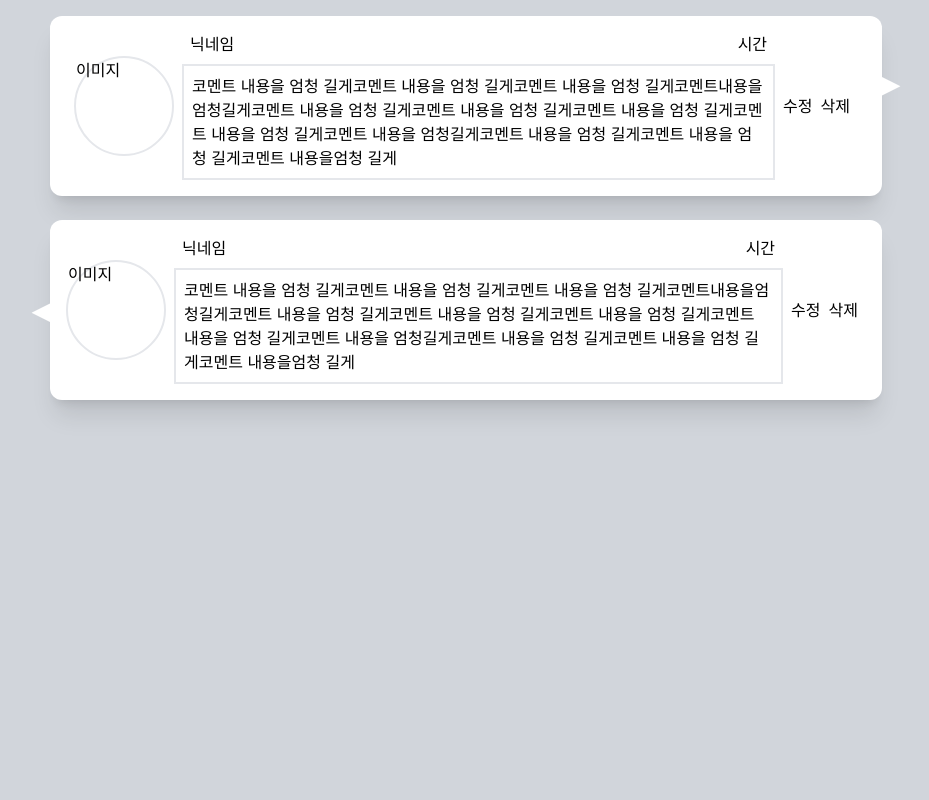
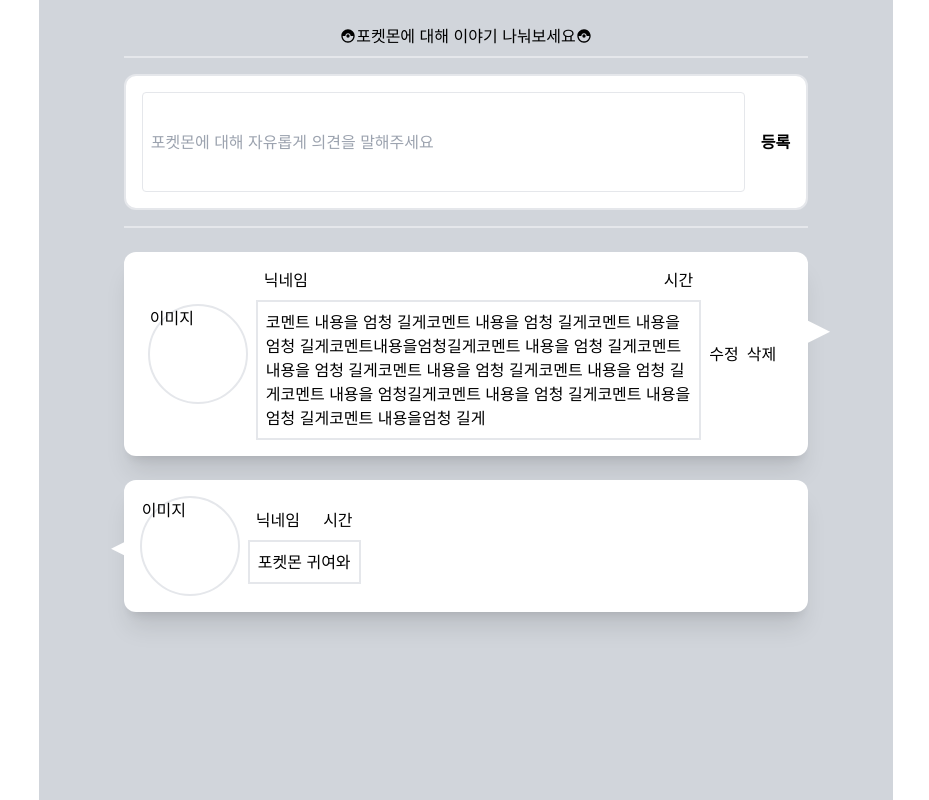
Before and after one commit to yeonisii/pokemonPlus, a Next.js app: page /detail in a window 1280 px wide. Shown: the whole page, without its empty margins (174-1103 px from the left). Built offline with nearby package versions, Linux system fonts and the light colour scheme.

Commit message:
[style] : mockup done

```diff
--- a/package.json
+++ b/package.json
@@ -15,6 +15,7 @@
     "next": "14.2.4",
     "react": "^18",
     "react-dom": "^18",
+    "react-icons": "^5.2.1",
     "react-spinners": "^0.14.1"
   },
   "devDependencies": {
--- /dev/null
+++ b/src/app/detail/_components/PokemonDetailCommentForm.tsx
@@ -0,0 +1,40 @@
+import React from "react";
+import { MdOutlineCatchingPokemon } from "react-icons/md";
+
+const PokemonDetailCommentForm = () => {
+  return (
+    <div className="flex justify-center flex-col items-center">
+      <h1 className="flex border-b-2 w-5/6 justify-center p-2">
+        <MdOutlineCatchingPokemon className="mt-1" />
+        포켓몬에 대해 이야기 나눠보세요{" "}
+        <MdOutlineCatchingPokemon className="mt-1" />
+      </h1>
+      <div className="flex justify-center p-4 m-4 border-2 w-5/6 rounded-xl bg-white">
+        <form className="flex gap-4 w-full">
+          <input
+            type="text"
+            id="comment"
+            placeholder="포켓몬에 대해 자유롭게 의견을 말해주세요"
+            className="flex-grow min-w-0 p-2 border rounded h-[100px]"
+          />
+          <button className="whitespace-nowrap font-bold">등록</button>
+        </form>
+        {/* TODO: 로그인 안 되어있으면  + Link 달기 */}
+        {/* <div className="relative w-full bg-white">
+            <input
+              type="text"
+              className="w-full p-2 border rounded opacity-0 h-[100px]"
+              disabled
+            />
+            <div className="absolute inset-0 flex items-center pl-2 text-gray-400 pointer-events-none">
+              댓글을 작성하려면
+              <span className="underline decoration-1 ml-1">로그인 </span>
+              해주세요
+            </div>
+          </div> */}
+      </div>
+    </div>
+  );
+};
+
+export default PokemonDetailCommentForm;
--- a/src/app/detail/_components/PokemonDetailComment.tsx
+++ b/src/app/detail/_components/PokemonDetailCommentItem.tsx
@@ -1,10 +1,10 @@
 import { Bruno_Ace } from "next/font/google";
 import React from "react";
 
-const PokemonDetailComment = () => {
+const PokemonDetailCommentItem = () => {
   return (
-    <div>
-      <div className="relative w-2/3 bg-white shadow-xl flex mx-auto rounded-xl mb-6 px-2">
+    <div className="border-t-2 w-5/6 flex mx-auto flex-col">
+      <div className="relative w-full bg-white shadow-xl rounded-xl my-6 px-2">
         <div className="flex p-4 justify-between w-full">
           <div className="flex items-center gap-2">
             <div className="min-w-[100px] min-h-[100px] flex items-center justify-center border-2 rounded-full hidden sm:hidden md:hidden lg:block">
@@ -41,7 +41,7 @@
       </div>
 
       {/* 예시! 한 개 더 보일 때는 말꼬리를 반대로... */}
-      <div className="relative w-2/3 bg-white shadow-xl flex mx-auto rounded-xl mb-4">
+      <div className="relative w-full bg-white shadow-xl flex mx-auto rounded-xl mb-4">
         <div className="flex p-4 justify-between w-full">
           <div className="flex items-center gap-2">
             <div className="min-w-[100px] min-h-[100px] flex items-center justify-center border-2 rounded-full hidden sm:hidden md:hidden lg:block transition-opacity duration-300 ease-in-out opacity-0 lg:opacity-100">
@@ -52,21 +52,15 @@
                 <div>닉네임</div>
                 <div>시간</div>
               </div>
-              <div className="p-2 border-2">
-                코멘트 내용을 엄청 길게코멘트 내용을 엄청 길게코멘트 내용을 엄청
-                길게코멘트내용을엄청길게코멘트 내용을 엄청 길게코멘트 내용을
-                엄청 길게코멘트 내용을 엄청 길게코멘트 내용을 엄청 길게코멘트
-                내용을 엄청길게코멘트 내용을 엄청 길게코멘트 내용을 엄청
-                길게코멘트 내용을엄청 길게
-              </div>
+              <div className="p-2 border-2">포켓몬 귀여와</div>
             </div>
           </div>
           <div className="flex gap-4">
             {/* 본인만 보이게 할 것 */}
-            <div className="flex gap-2 cursor-pointer whitespace-nowrap p-2">
+            {/* <div className="flex gap-2 cursor-pointer whitespace-nowrap p-2">
               <button>수정</button>
               <button>삭제</button>
-            </div>
+            </div> */}
           </div>
         </div>
         <svg
@@ -80,4 +74,4 @@
   );
 };
 
-export default PokemonDetailComment;
+export default PokemonDetailCommentItem;
--- /dev/null
+++ b/src/app/detail/_components/PokemonDetailCommentList.tsx
@@ -0,0 +1,13 @@
+import React from "react";
+import PokemonDetailCommentItem from "./PokemonDetailCommentItem";
+
+const PokemonDetailCommentList = () => {
+  return (
+    <div>
+      {/* TODO 맵으로 뿌리기 */}
+      <PokemonDetailCommentItem />
+    </div>
+  );
+};
+
+export default PokemonDetailCommentList;
--- a/src/app/detail/page.tsx
+++ b/src/app/detail/page.tsx
@@ -1,10 +1,12 @@
 import React from "react";
-import PokemonDetailComment from "./_components/PokemonDetailComment";
+import PokemonDetailCommentList from "./_components/PokemonDetailCommentList";
+import PokemonDetailCommentForm from "./_components/PokemonDetailCommentForm";
 
 const DeatilPage = () => {
   return (
-    <div className="bg-gray-300 h-[100vh] p-4">
-      <PokemonDetailComment />
+    <div className="bg-gray-300 h-[100vh] p-4 w-2/3 mx-auto">
+      <PokemonDetailCommentForm />
+      <PokemonDetailCommentList />
     </div>
   );
 };
```
Also changed, not shown: 1 other file (tests, documents, lock files or other folders).
